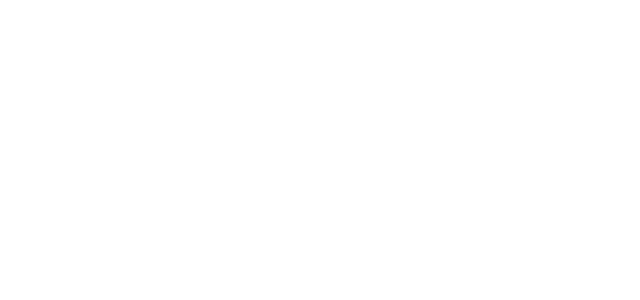
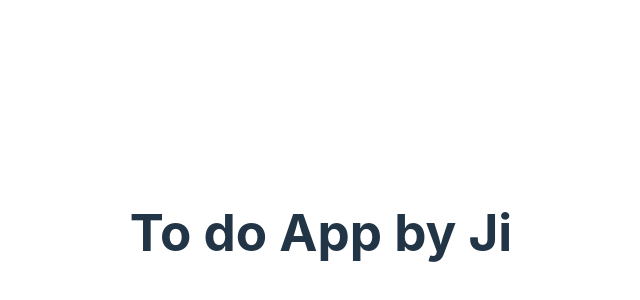
Before and after one commit to JimenaTaleb/To-do-App, a React (Vite) app: page / in a window 1280 px wide. Shown: the part 168-468 px from the top of the page, without its empty margins (319-959 px from the left). Built offline with nearby package versions, Linux system fonts and the light colour scheme.

Commit message:
creating header component

```diff
--- a/src/App.jsx
+++ b/src/App.jsx
@@ -1,10 +1,11 @@
 import './App.css'
+import Header from './components/Header'
 
 function App() {
 
   return (
     <>
-
+      <Header/>
     </>
   )
 }
--- /dev/null
+++ b/src/components/Header.jsx
@@ -0,0 +1,7 @@
+export default function Header() {
+  return (
+    <header>
+        <h1>To do App by Ji</h1>
+    </header>
+  )
+}
```
